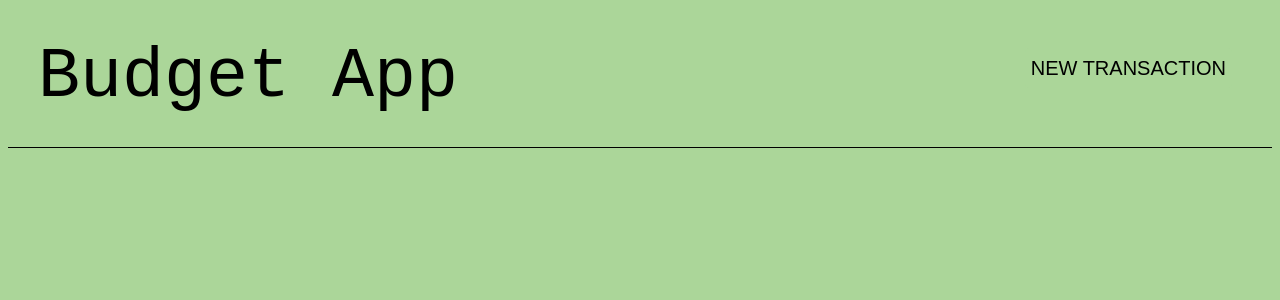
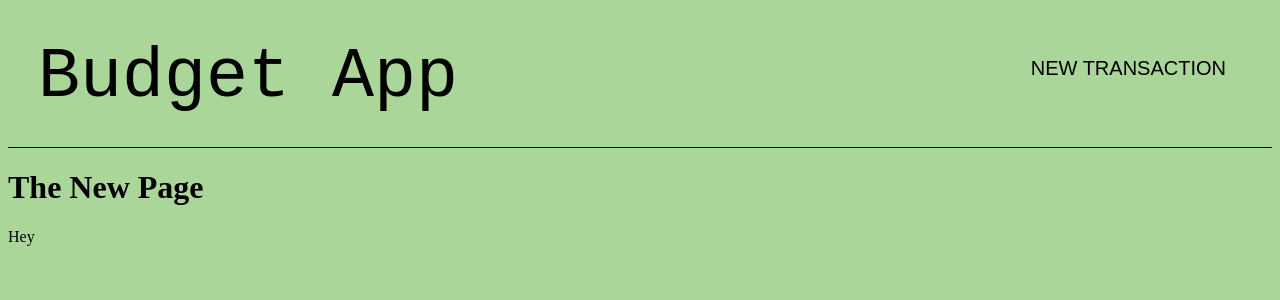
Before and after one commit to toplouie1/Fe-Budget, a React (Create React App) app: page /transactions/new in a window 1280 px wide. Shown: the top 300 px of the page. Built offline with nearby package versions, Linux system fonts and the light colour scheme.

Commit message:
created the new file/page

```diff
--- a/src/App.js
+++ b/src/App.js
@@ -3,9 +3,11 @@ import "./App.css";
 
 // Nav
 import Nav from "./Components/Nav";
+import TransactionNew from "./Components/TransactionNew";
 // Pages
 import Home from "./Pages/Home";
 import Index from "./Pages/Index";
+import New from "./Pages/New";
 
 function App() {
 	return (
@@ -15,6 +17,7 @@ function App() {
 				<Routes>
 					<Route path="/" element={<Home />} />
 					<Route path="/transactions" element={<Index />} />
+					<Route path="/transactions/new" element={<New />} />
 				</Routes>
 			</Router>
 		</div>
--- a/src/Components/Nav.js
+++ b/src/Components/Nav.js
@@ -8,7 +8,7 @@ function Nav() {
 				<Link to="/transactions">Budget App</Link>
 			</h1>
 			<button>
-				<Link to="/transaction/new">NEW TRANSACTION</Link>
+				<Link to="/transactions/new">NEW TRANSACTION</Link>
 			</button>
 		</div>
 	);
--- /dev/null
+++ b/src/Components/TransactionNew.js
@@ -0,0 +1,7 @@
+import React from "react";
+
+function TransactionNew() {
+	return <div>Hey</div>;
+}
+
+export default TransactionNew;
--- /dev/null
+++ b/src/Pages/New.js
@@ -0,0 +1,13 @@
+import React from "react";
+import TransactionNew from "../Components/TransactionNew";
+
+function New() {
+	return (
+		<div>
+			<h1>The New Page</h1>
+			<TransactionNew />
+		</div>
+	);
+}
+
+export default New;
```
